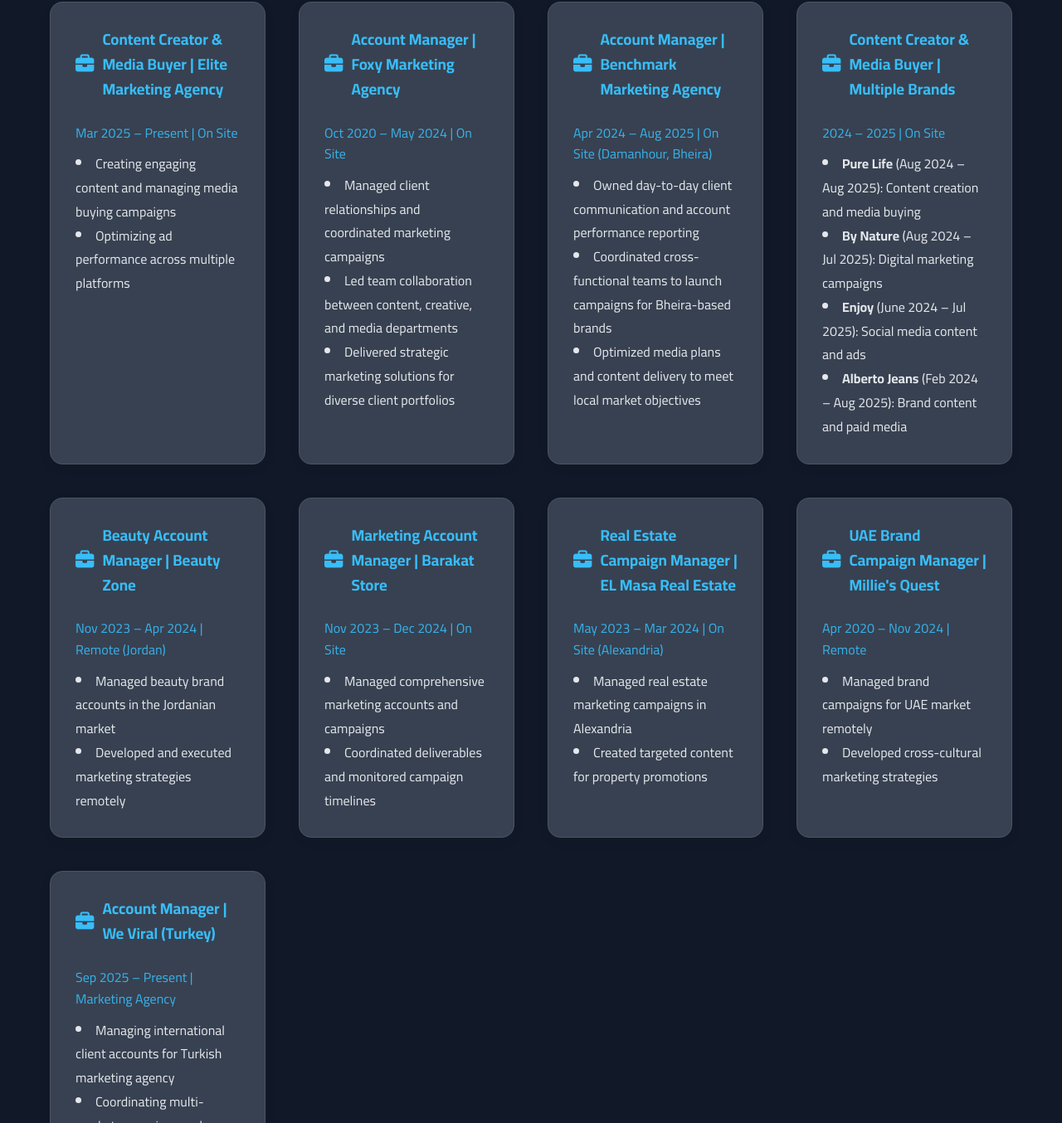
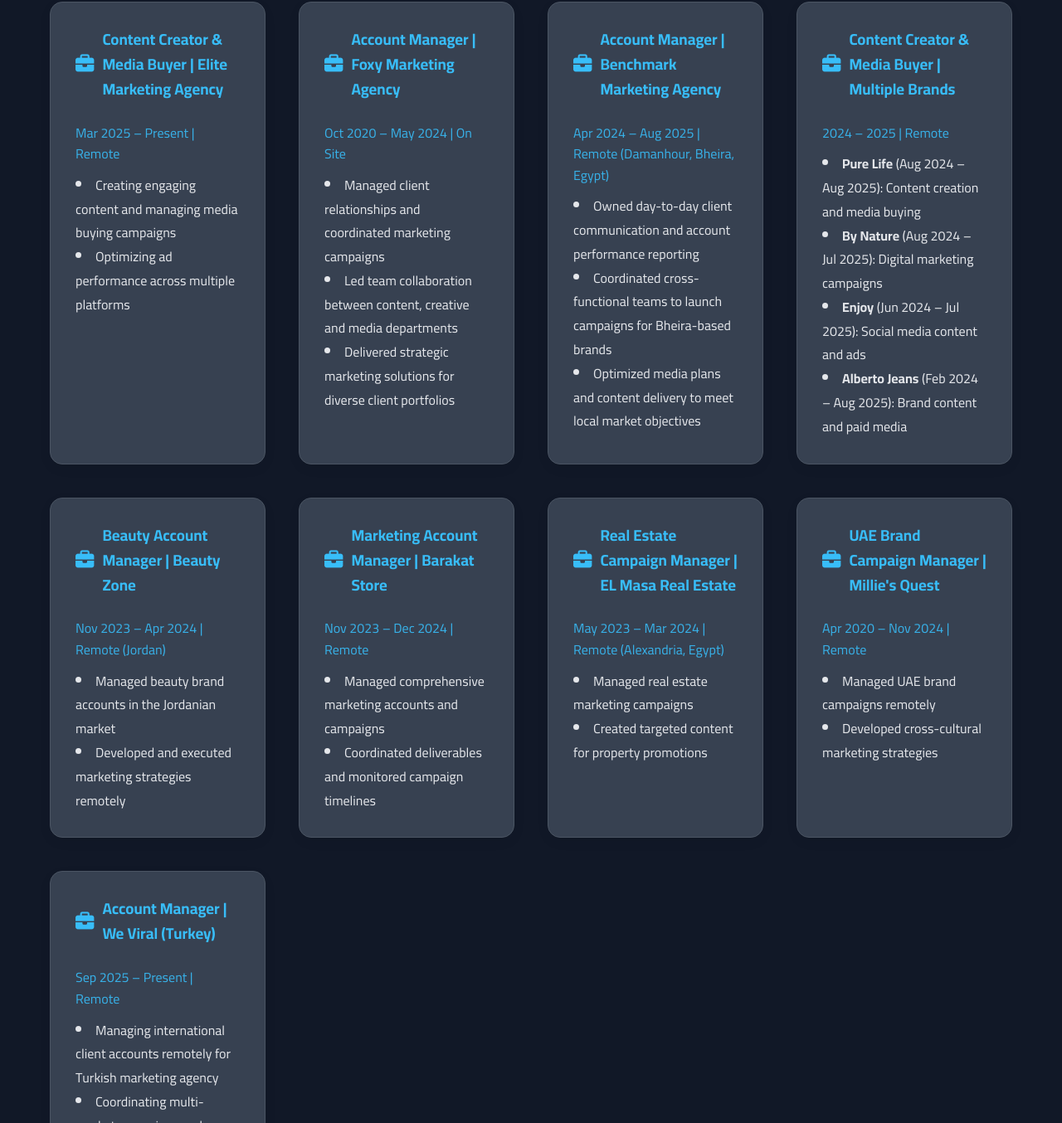
Before and after one commit to puplicHost/Nermin-Saeed-, a plain HTML site: page index.html in a window 1280 px wide. Shown: the part 2212-3566 px from the top of the page at 83% size. Drawn offline with Linux system fonts and the light colour scheme.

Commit message:
Update index.html

```diff
--- a/index.html
+++ b/index.html
@@ -1085,7 +1085,7 @@
                         <p>Clients Managed</p>
                     </div>
                     <div class="stat-item">
-                        <div class="stat-number">5</div>
+                        <div class="stat-number">5+</div>
                         <p>Markets Covered</p>
                     </div>
                     <div class="stat-item">
@@ -1236,11 +1236,13 @@
     <div class="section-header">
       <h2>Professional Experience</h2>
     </div>
+
     <div class="skills-container" style="gap: 40px;">
+
       <div class="skill-category" style="min-width: 100%;">
         <h3><i class="fas fa-briefcase"></i> Content Creator & Media Buyer | Elite Marketing Agency</h3>
         <p style="margin-bottom: 10px; color: var(--accent-color); opacity: 0.9;">
-                        Mar 2025 – Present | On Site
+          Mar 2025 – Present | Remote
         </p>
         <ul style="list-style-position: inside; color: var(--text-color); line-height: 1.8;">
           <li>Creating engaging content and managing media buying campaigns</li>
@@ -1255,7 +1257,7 @@
         </p>
         <ul style="list-style-position: inside; color: var(--text-color); line-height: 1.8;">
           <li>Managed client relationships and coordinated marketing campaigns</li>
-                        <li>Led team collaboration between content, creative, and media departments</li>
+          <li>Led team collaboration between content, creative and media departments</li>
           <li>Delivered strategic marketing solutions for diverse client portfolios</li>
         </ul>
       </div>
@@ -1263,7 +1265,7 @@
       <div class="skill-category" style="min-width: 100%;">
         <h3><i class="fas fa-briefcase"></i> Account Manager | Benchmark Marketing Agency</h3>
         <p style="margin-bottom: 10px; color: var(--accent-color); opacity: 0.9;">
-                        Apr 2024 – Aug 2025 | On Site (Damanhour, Bheira)
+          Apr 2024 – Aug 2025 | Remote (Damanhour, Bheira, Egypt)
         </p>
         <ul style="list-style-position: inside; color: var(--text-color); line-height: 1.8;">
           <li>Owned day-to-day client communication and account performance reporting</li>
@@ -1275,12 +1277,12 @@
       <div class="skill-category" style="min-width: 100%;">
         <h3><i class="fas fa-briefcase"></i> Content Creator & Media Buyer | Multiple Brands</h3>
         <p style="margin-bottom: 10px; color: var(--accent-color); opacity: 0.9;">
-                        2024 – 2025 | On Site
+          2024 – 2025 | Remote
         </p>
         <ul style="list-style-position: inside; color: var(--text-color); line-height: 1.8;">
           <li><strong>Pure Life</strong> (Aug 2024 – Aug 2025): Content creation and media buying</li>
           <li><strong>By Nature</strong> (Aug 2024 – Jul 2025): Digital marketing campaigns</li>
-                        <li><strong>Enjoy</strong> (June 2024 – Jul 2025): Social media content and ads</li>
+          <li><strong>Enjoy</strong> (Jun 2024 – Jul 2025): Social media content and ads</li>
           <li><strong>Alberto Jeans</strong> (Feb 2024 – Aug 2025): Brand content and paid media</li>
         </ul>
       </div>
@@ -1299,7 +1301,7 @@
       <div class="skill-category" style="min-width: 100%;">
         <h3><i class="fas fa-briefcase"></i> Marketing Account Manager | Barakat Store</h3>
         <p style="margin-bottom: 10px; color: var(--accent-color); opacity: 0.9;">
-                        Nov 2023 – Dec 2024 | On Site
+          Nov 2023 – Dec 2024 | Remote
         </p>
         <ul style="list-style-position: inside; color: var(--text-color); line-height: 1.8;">
           <li>Managed comprehensive marketing accounts and campaigns</li>
@@ -1310,10 +1312,10 @@
       <div class="skill-category" style="min-width: 100%;">
         <h3><i class="fas fa-briefcase"></i> Real Estate Campaign Manager | EL Masa Real Estate</h3>
         <p style="margin-bottom: 10px; color: var(--accent-color); opacity: 0.9;">
-                        May 2023 – Mar 2024 | On Site (Alexandria)
+          May 2023 – Mar 2024 | Remote (Alexandria, Egypt)
         </p>
         <ul style="list-style-position: inside; color: var(--text-color); line-height: 1.8;">
-                        <li>Managed real estate marketing campaigns in Alexandria</li>
+          <li>Managed real estate marketing campaigns</li>
           <li>Created targeted content for property promotions</li>
         </ul>
       </div>
@@ -1324,7 +1326,7 @@
           Apr 2020 – Nov 2024 | Remote
         </p>
         <ul style="list-style-position: inside; color: var(--text-color); line-height: 1.8;">
-                        <li>Managed brand campaigns for UAE market remotely</li>
+          <li>Managed UAE brand campaigns remotely</li>
           <li>Developed cross-cultural marketing strategies</li>
         </ul>
       </div>
@@ -1332,16 +1334,18 @@
       <div class="skill-category" style="min-width: 100%;">
         <h3><i class="fas fa-briefcase"></i> Account Manager | We Viral (Turkey)</h3>
         <p style="margin-bottom: 10px; color: var(--accent-color); opacity: 0.9;">
-                        Sep 2025 – Present | Marketing Agency
+          Sep 2025 – Present | Remote
         </p>
         <ul style="list-style-position: inside; color: var(--text-color); line-height: 1.8;">
-                        <li>Managing international client accounts for Turkish marketing agency</li>
+          <li>Managing international client accounts remotely for Turkish marketing agency</li>
           <li>Coordinating multi-market campaigns and strategies</li>
         </ul>
       </div>
+
     </div>
   </div>
 </section>
+
 
     <section id="education" class="section">
         <div class="container">
```
Lines whose indentation alone changed are shown as unchanged.
